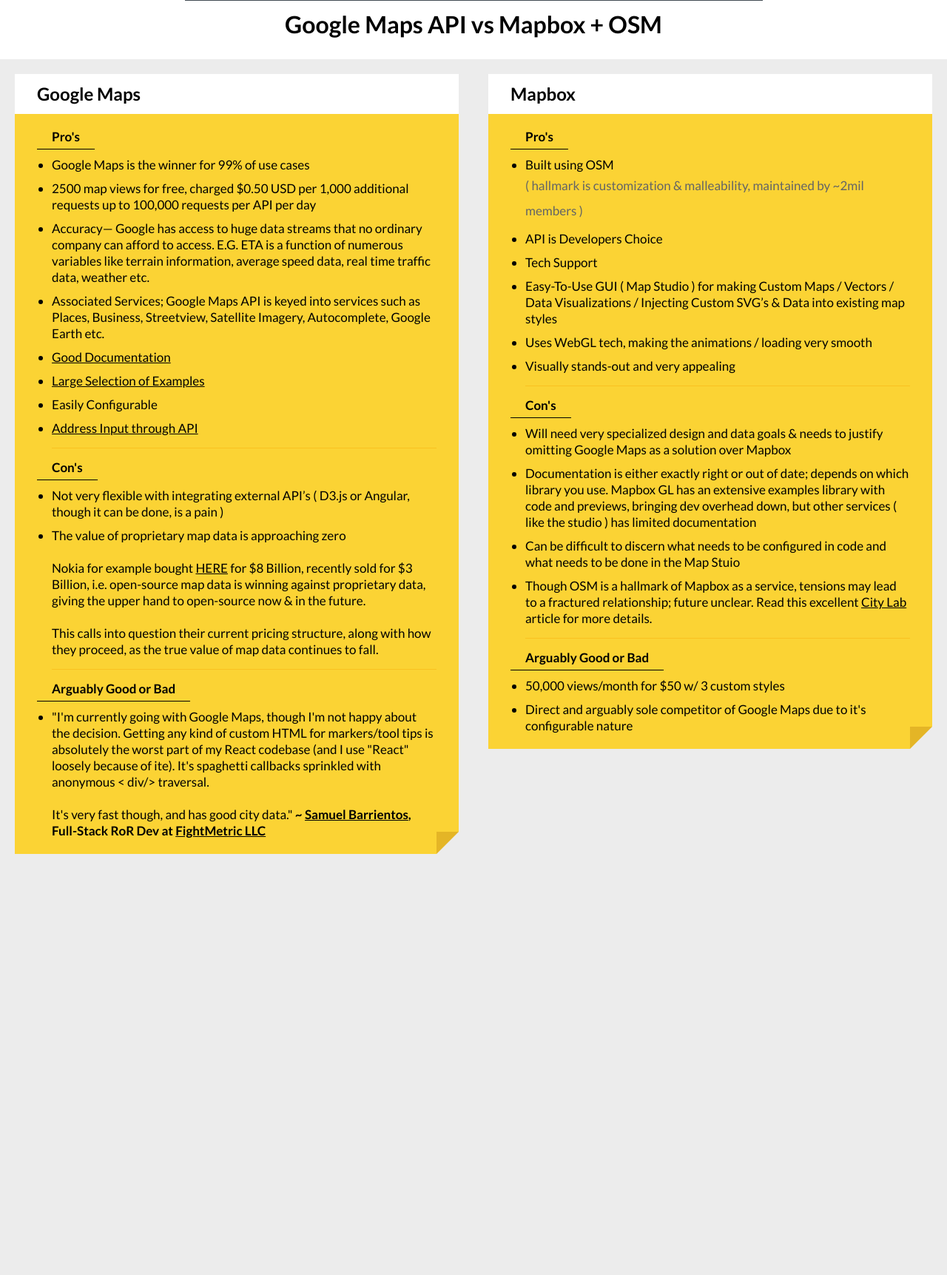
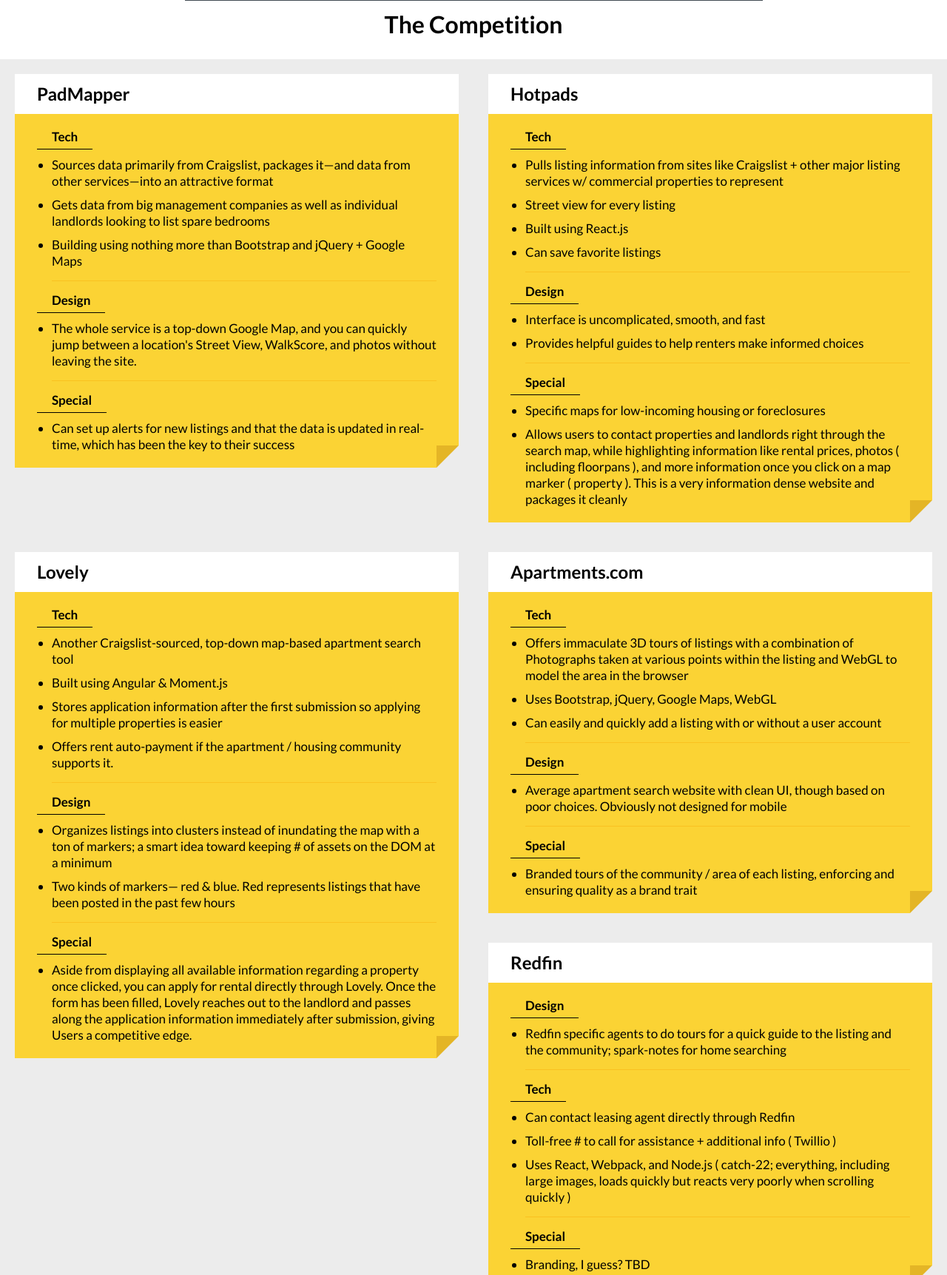
Before and after one commit to paulkmiller/Competition, a website: page index.html in a window 1280 px wide. Shown: the part 315-2038 px from the top of the page at 74% size. Before the commit the page ends 1489 px from the top, so only its background shows below. Drawn offline with Linux system fonts and the light colour scheme.

Commit message:
Praying for an easy win

```diff
--- a/index.html
+++ b/index.html
@@ -4,98 +4,134 @@
 <head>
     <meta charset="utf-8">
     <link href="img/favicon.ico" rel="shortcut icon" type="image/vnd.microsoft.icon">
-
-    <title>Google vs Mapbox</title>
-
+    <title>Competition</title>
     <link rel="stylesheet" href='http://fonts.googleapis.com/css?family=Lato:400,700' type='text/css'>
     <link rel="stylesheet" href="lib/css/reset.css" type="text/css">
     <link rel="stylesheet" href="css/main.css" type="text/css">
-
     <meta name="viewport" content="width=device-width, initial-scale=1.0, maximum-scale=1.0, user-scalable=no">
-
     <!--[if lt IE 9]>
         <script src="lib/js/html5shiv.js"></script>
         <![endif]-->
 </head>
 
 <body>
-
     <header>
         <img src="img/icons/googlevsmapbox.jpg" class="hero">
-        <h1>Google Maps API vs Mapbox + OSM</h1>
+        <h1>The Competition</h1>
         <br>
     </header>
-
     <div class="content">
         <section id="googleMaps" class="toggleable">
-            <h2><strong>Google Maps</strong></h2>
+            <h2><strong>PadMapper</strong></h2>
             <div class="section-content">
-                <h3>Pro's</h3>
+                <h3>Tech</h3>
                 <ul class="bullets">
-                    <li>Google Maps is the winner for 99% of use cases</li>
-                    <li>2500 map views for free, charged $0.50 USD per 1,000 additional requests up to 100,000 requests per API per day</li>
-                    <li>Accuracy— Google has access to huge data streams that no ordinary company can afford to access. E.G. ETA is a function of numerous variables like terrain information, average speed data, real time traffic data, weather etc.</li>
-                    <li>Associated Services; Google Maps API is keyed into services such as Places, Business, Streetview, Satellite Imagery, Autocomplete, Google Earth etc.</li>
-                    <li><a href="https://developers.google.com/maps/documentation/">Good Documentation</a></li>
-                    <li><a href="https://developers.google.com/maps/documentation/javascript/examples/">Large Selection of Examples</a></li>
-                    <li>Easily Configurable</li>
-                    <li><a href="https://developers.google.com/maps/documentation/javascript/examples/places-searchbox">Address Input through API</a></li>
+                    <li>Sources data primarily from Craigslist, packages it—and data from other services—into an attractive format</li>
+                    <li>Gets data from big management companies as well as individual landlords looking to list spare bedrooms</li>
+                    <li>Building using nothing more than Bootstrap and jQuery + Google Maps</li>
                 </ul>
-                <h3>Con's</h3>
+                <h3>Design</h3>
                 <ul class="bullets">
-                    <li>Not very flexible with integrating external API’s ( D3.js or Angular, though it can be done, is a pain )</li>
-                    <li>The value of proprietary map data is approaching zero
-                        <br>
-                        <br>Nokia for example bought <a href="https://maps.here.com/?map=38.8251,-90.7289,10,normal">HERE</a> for $8 Billion, recently sold for $3 Billion, i.e. open-source map data is winning against proprietary data, giving the upper hand
-                        to open-source now & in the future.
-                        <br>
-                        <br> This calls into question their current pricing structure, along with how they proceed, as the true value of map data continues to fall.</li>
+                    <li>The whole service is a top-down Google Map, and you can quickly jump between a location's Street View, WalkScore, and photos without leaving the site.</li>
                 </ul>
-                <h3>Arguably Good or Bad</h3>
+                <h3>Special</h3>
                 <ul class="bullets">
-                    <li>"I'm currently going with Google Maps, though I'm not happy about the decision. Getting any kind of custom HTML for markers/tool tips is absolutely the worst part of my React codebase (and I use "React" loosely because of ite). It's
-                        spaghetti callbacks sprinkled with anonymous
-                        < div/> traversal.
-                        <br>
-                        <br>It's very fast though, and has good city data." <strong>~ <a href="https://www.linkedin.com/in/sam-barrientos">Samuel Barrientos</a>, Full-Stack RoR Dev at <a href="http://www.fightmetric.com/">FightMetric LLC</a></strong></li>
+                    <li>Can set up alerts for new listings and that the data is updated in real-time, which has been the key to their success</li>
                 </ul>
-                <!-- <h3>Test Slide</h3>
-                <ul class="bullets">
-                    <li><a href="00_basics/index.html" target="_blank">Slides</a></li>
-                </ul> -->
             </div>
         </section>
     </div>
     <div class="content">
         <section id="mapbox" class="toggleable">
-            <h2><strong>Mapbox</strong></h2>
+            <h2><strong>Hotpads</strong></h2>
             <div class="section-content">
-                <h3>Pro's</h3>
+                <h3>Tech</h3>
                 <ul class="bullets">
-                    <li>Built using OSM
-                        <br><span>( hallmark is customization & malleability, maintained by ~2mil members )<span></li>
-              <li>API is Developers Choice</li>
-              <li>Tech Support</li>
-              <li>Easy-To-Use GUI ( Map Studio ) for making Custom Maps / Vectors / Data Visualizations / Injecting Custom SVG’s & Data into existing map styles</li>
-              <li>Uses WebGL tech, making the animations / loading very smooth</li>
-              <li>Visually stands-out and very appealing</li>
+                    <li>Pulls listing information from sites like Craigslist + other major listing services w/ commercial properties to represent</li>
+                    <li>Street view for every listing</li>
+                    <li>Built using React.js </li>
+                    <li>Can save favorite listings</li>
                 </ul>
-            <h3>Con's</h3>
+                <h3>Design</h3>
                 <ul class="bullets">
-              <li>Will need very specialized design and data goals & needs to justify omitting Google Maps as a solution over Mapbox</li>
-              <li>Documentation is either exactly right or out of date; depends on which library you use. Mapbox GL has an extensive examples library with code and previews, bringing dev overhead down, but other services ( like the studio ) has limited documentation</li>
-              <li>Can be difficult to discern what needs to be configured in code and what needs to be done in the Map Stuio</li>
-              <li>Though OSM is a hallmark of Mapbox as a service, tensions may lead to a fractured relationship; future unclear. Read this excellent <a href="http://www.citylab.com/design/2015/06/who-owns-the-digital-map-of-the-world/396119/">City Lab</a> article for more details.</li>
+                    <li>Interface is uncomplicated, smooth, and fast</li>
+                    <li>Provides helpful guides to help renters make informed choices</li>
                 </ul>
-            <h3>Arguably Good or Bad</h3>
+                <h3>Special</h3>
                 <ul class="bullets">
-                <li> 50,000 views/month for $50 w/ 3 custom styles </li>
-                <li>Direct and arguably sole competitor of Google Maps due to it's configurable nature</li>
+                    <li>Specific maps for low-incoming housing or foreclosures</li>
+                    <li>Allows users to contact properties and landlords right through the search map, while highlighting information like rental prices, photos ( including floorpans ), and more information once you click on a map marker ( property ). This
+                        is a very information dense website and packages it cleanly</li>
                 </ul>
             </div>
         </section>
     </div>
-
+    <div class="content">
+        <section id="googleMaps" class="toggleable">
+            <h2><strong>Lovely</strong></h2>
+            <div class="section-content">
+                <h3>Tech</h3>
+                <ul class="bullets">
+                    <li>Another Craigslist-sourced, top-down map-based apartment search tool</li>
+                    <li>Built using Angular & Moment.js </li>
+                    <li>Stores application information after the first submission so applying for multiple properties is easier</li>
+                    <li>Offers rent auto-payment if the apartment / housing community supports it.</li>
+                </ul>
+                <h3>Design</h3>
+                <ul class="bullets">
+                    <li>Organizes listings into clusters instead of inundating the map with a ton of markers; a smart idea toward keeping # of assets on the DOM at a minimum</li>
+                    <li>Two kinds of markers— red & blue. Red represents listings that have been posted in the past few hours</li>
+                </ul>
+                <h3>Special</h3>
+                <ul class="bullets">
+                    <li>Aside from displaying all available information regarding a property once clicked, you can apply for rental directly through Lovely. Once the form has been filled, Lovely reaches out to the landlord and passes along the application
+                        information immediately after submission, giving Users a competitive edge.</li>
+                </ul>
+            </div>
+        </section>
+    </div>
+    <div class="content">
+        <section id="mapbox" class="toggleable">
+            <h2><strong>Apartments.com</strong></h2>
+            <div class="section-content">
+                <h3>Tech</h3>
+                <ul class="bullets">
+                    <li>Offers immaculate 3D tours of listings with a combination of Photographs taken at various points within the listing and WebGL to model the area in the browser</li>
+                    <li>Uses Bootstrap, jQuery, Google Maps, WebGL</li>
+                    <li>Can easily and quickly add a listing with or without a user account</li>
+                </ul>
+                <h3>Design</h3>
+                <ul class="bullets">
+                    <li>Average apartment search website with clean UI, though based on poor choices. Obviously not designed for mobile</li>
+                </ul>
+                <h3>Special</h3>
+                <ul class="bullets">
+                    <li>Branded tours of the community / area of each listing, enforcing and ensuring quality as a brand trait</li>
+                </ul>
+            </div>
+        </section>
+    </div>
+    <div class="content">
+        <section id="googleMaps" class="toggleable">
+            <h2><strong>Redfin</strong></h2>
+            <div class="section-content">
+                <h3>Design</h3>
+                <ul class="bullets">
+                    <li>Redfin specific agents to do tours for a quick guide to the listing and the community; spark-notes for home searching</li>
+                </ul>
+                <h3>Tech</h3>
+                <ul class="bullets">
+                    <li>Can contact leasing agent directly through Redfin</li>
+                    <li>Toll-free # to call for assistance + additional info ( Twillio )</li>
+                    <li>Uses React, Webpack, and Node.js ( catch-22; everything, including large images, loads quickly but reacts very poorly when scrolling quickly )</li>
+                </ul>
+                <h3>Special</h3>
+                <ul class="bullets">
+                    <li>Branding, I guess? TBD</li>
+                </ul>
+            </div>
+        </section>
+    </div>
     <script src="js/jquery-2.1.1.min.js"></script>
     <script src="js/main.js"></script>
 </body>
```
Lines whose indentation alone changed are shown as unchanged.
